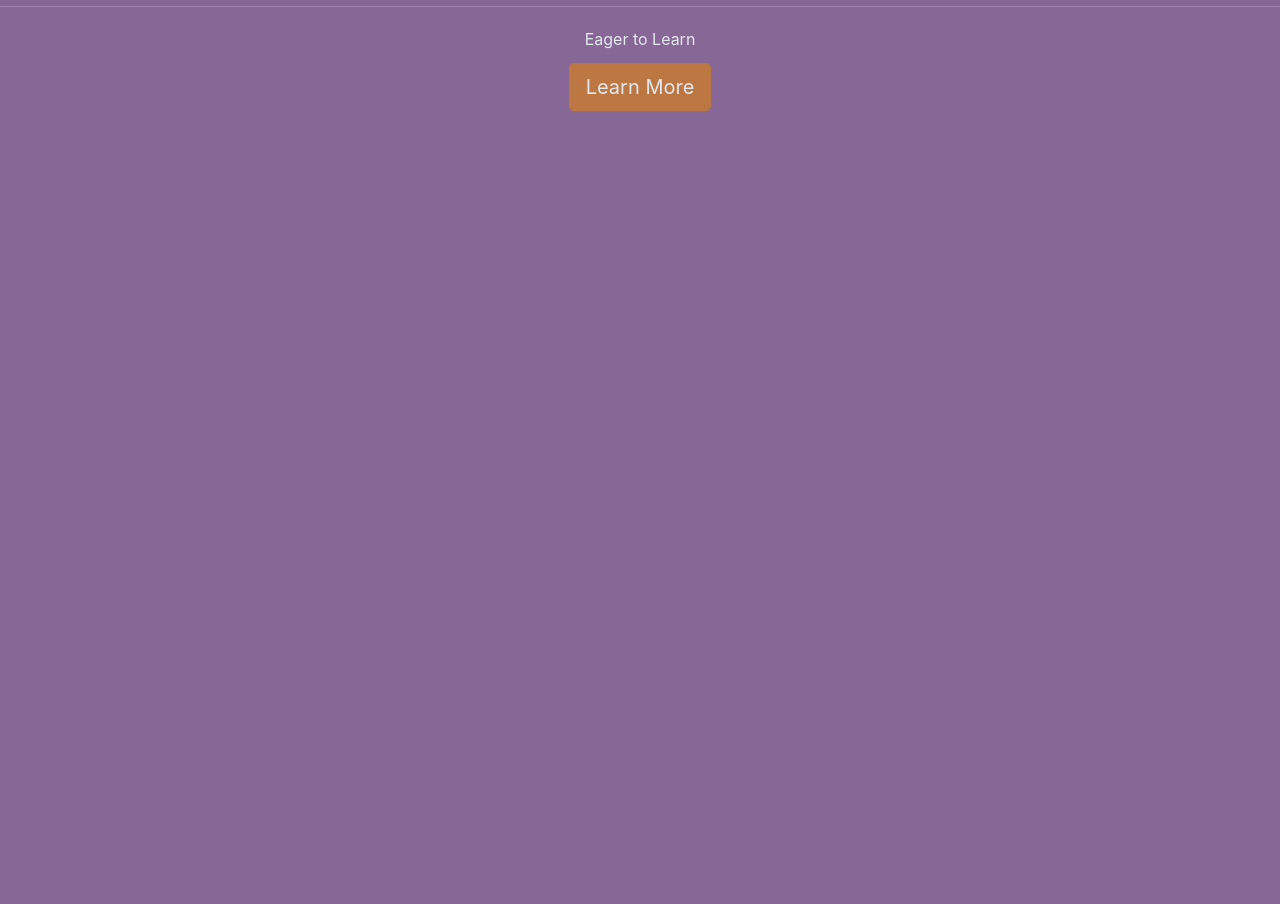
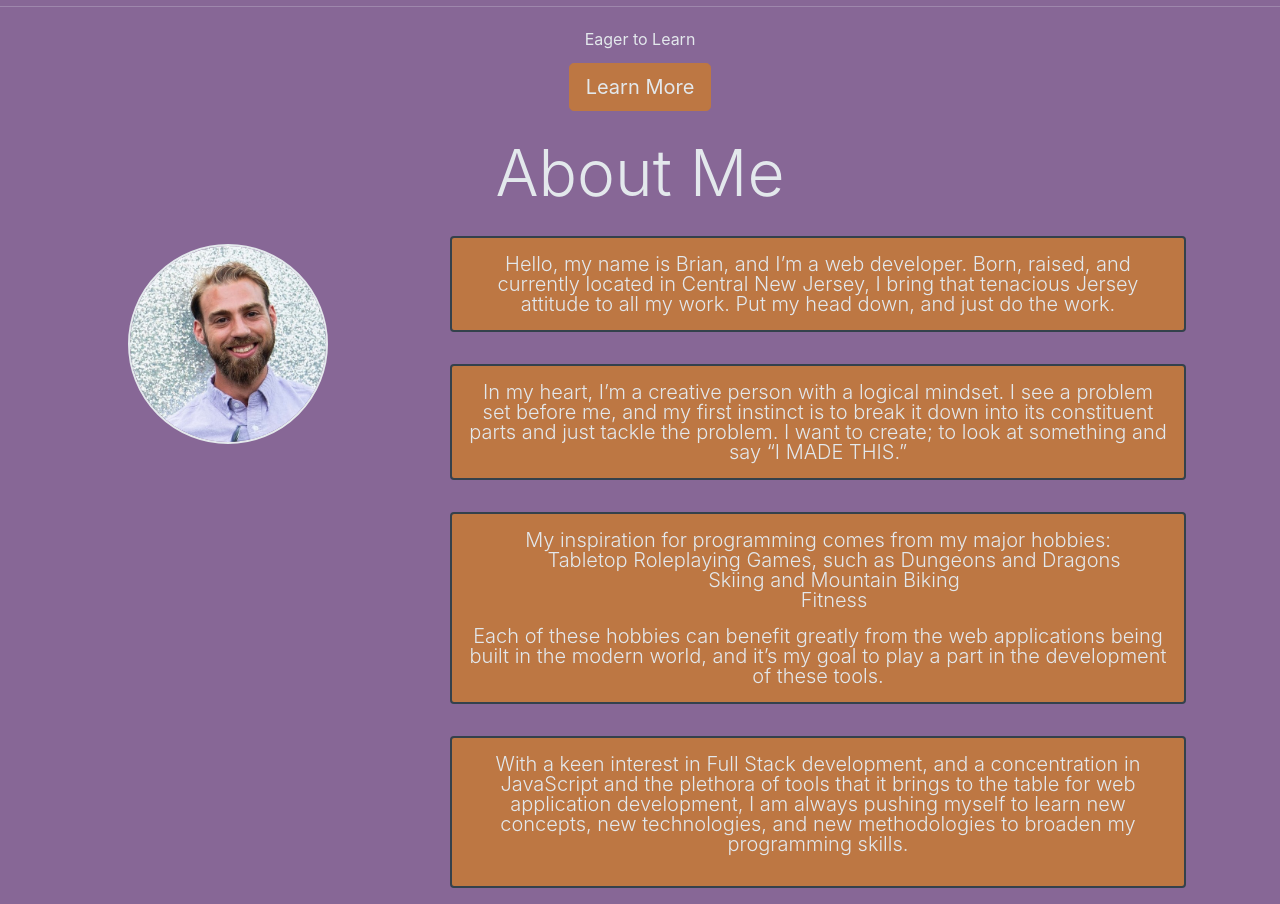
Before and after one commit to thebadams/ProfessionalWebpage, a React (Create React App) app in the folder react-portfolio/: page / in a window 1280 px wide. Shown: the part 520-1424 px from the top of the page. Before the commit the page ends 800 px from the top, so only its background shows below. Built offline with nearby package versions, Linux system fonts and the light colour scheme.

Commit message:
converted aboutme to a react component

```diff
--- a/react-portfolio/src/App.js
+++ b/react-portfolio/src/App.js
@@ -1,13 +1,15 @@
 import BrowserRouter  from 'react-router';
 import './App.css';
 import LandingPage from './components/LandingPage';
-import NavBar from './components/NavBar'
+import NavBar from './components/NavBar';
+import AboutMe from './components/AboutMe';
 
 function App() {
   return (
     <>
       <NavBar />
       < LandingPage />
+      <AboutMe />
     </>
   );
 }
--- /dev/null
+++ b/react-portfolio/src/components/AboutMe.js
@@ -0,0 +1,55 @@
+import React from 'react'
+
+const AboutMe = () => {
+  return (
+    <div class="container text-center my-4">
+
+    <div class="row">
+        <h1 class="display-3 col-12">About Me</h1>
+        <div class="col-12 col-lg-4 profile-pic-div justify-content-around">
+            <img src="./assets/images/profilepic.jpeg" class="profile-pic fixed-image mx-auto my-4" />
+        </div>
+        <div class="row col-12 col-lg-8">
+            <div class="card card-body my-3">
+                <p class="lead card-text">Hello, my name is Brian, and I’m a web developer. Born, raised, and currently located in Central New
+                    Jersey, I bring that tenacious Jersey attitude to all my work. Put my head down, and just do the work.</p>
+            </div>
+            <div class="card card-body my-3">
+                <p class="lead card-text">In my heart, I’m a creative person with a logical mindset. I see a problem set before me, and my
+                    first instinct is to
+                    break it down into its constituent parts and just tackle the problem. I want to create; to look at something and
+                    say “I
+                    MADE THIS.”</p>
+            </div>
+            <div class="card card-body my-3">
+                <p class="lead card-text">My inspiration for programming comes from my major hobbies:
+                <ul class="lead">
+                    <li>Tabletop Roleplaying Games, such as Dungeons and Dragons</li>
+                    <li>Skiing and Mountain Biking</li>
+                    <li>Fitness</li>
+                </ul>
+
+                Each of these hobbies can benefit greatly from the web applications being built in the modern world, and it’s my
+                goal to
+                play a part in the development of these tools.</p>
+            </div>
+            <div class="card card-body my-3">
+                <p class="lead">With a keen interest in Full Stack development, and a concentration in JavaScript and the plethora
+                    of tools that it
+                    brings to the table for web application development, I am always pushing myself to learn new concepts, new
+                    technologies,
+                    and new methodologies to broaden my programming skills.
+                </p>
+            </div>
+
+
+        </div>
+
+    </div>
+
+
+</div>
+  )
+}
+
+export default AboutMe;
```
